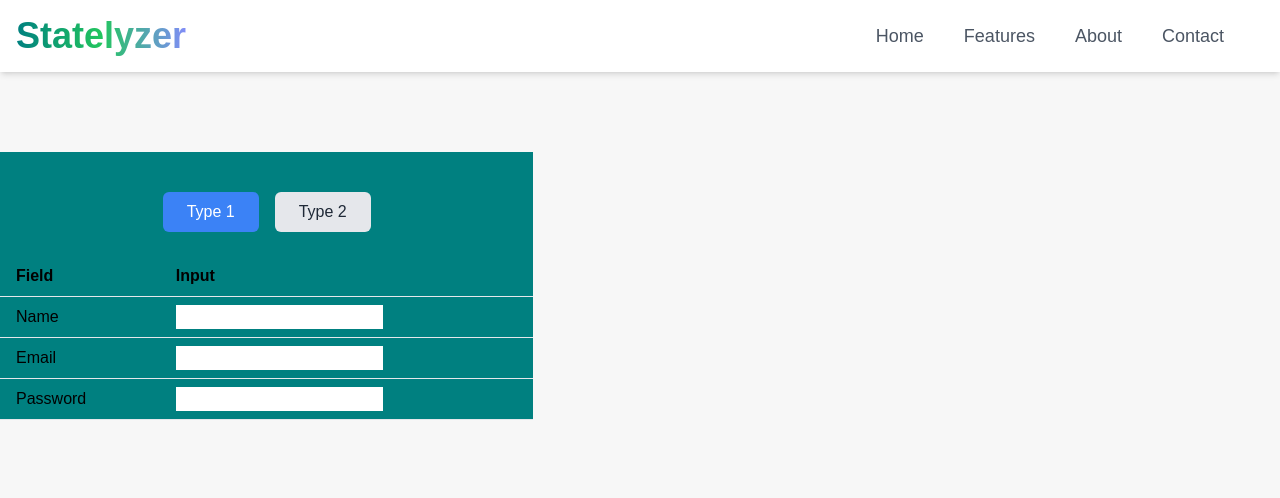
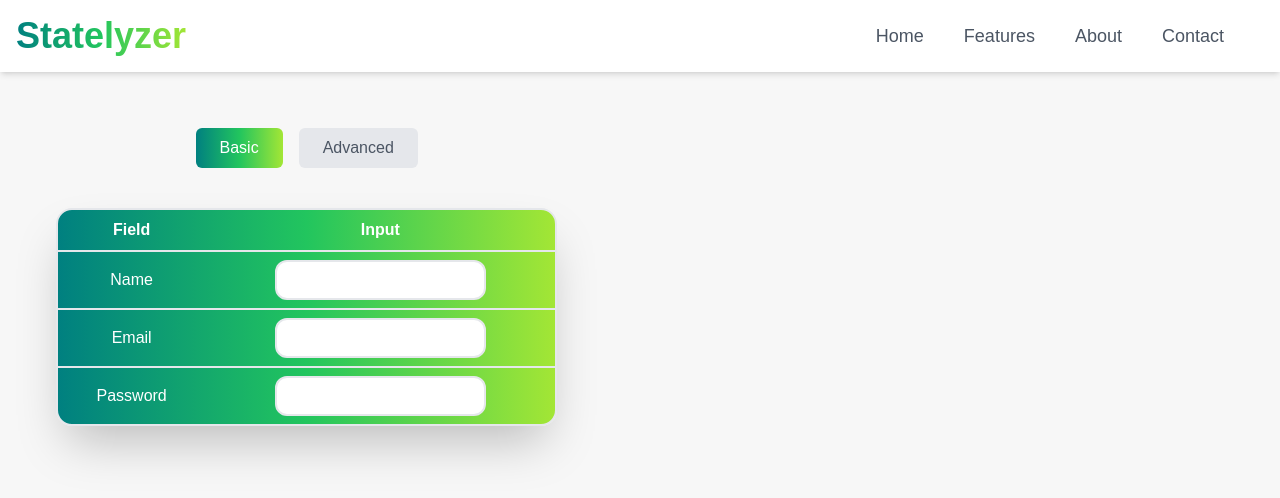
Before and after one commit to vittorio15/Statelyzer, a Next.js app: page / in a window 1280 px wide. Shown: the top 498 px of the page. Built offline with nearby package versions, Linux system fonts and the light colour scheme.

Commit message:
table formatting

```diff
--- a/components/InputField.jsx
+++ b/components/InputField.jsx
@@ -3,8 +3,16 @@
 const InputField = () => {
     return (
       <input
+        className="text-center h-10 rounded-xl border-2 bg-white"
         onKeyDown={(event) => {
-          if (!/[0-9]/.test(event.key) && event.key !== 'Backspace' && event.key !== 'Delete') {
+          const isControlCombo = event.ctrlKey || event.metaKey;
+
+          // Allow numbers, backspace, delete, and common ctrl/meta combinations
+          if (!/[0-9]/.test(event.key) &&
+              event.key !== 'Backspace' &&
+              event.key !== 'Delete' &&
+              event.key !== 'Tab' &&
+              !isControlCombo) {
             event.preventDefault();
           }
         }}
--- a/components/InputTable.jsx
+++ b/components/InputTable.jsx
@@ -6,80 +6,89 @@ import InputField from "./InputField";
 const InputTable = () => {
   const [selectedInput, setSelectedInput] = useState('type1');
 
-
   const handleButtonClick = (inputType) => {
     setSelectedInput(inputType);
   };
 
   return (
-    <div className="bg-primary w-5/12 mt-20">
-        <div className="flex space-x-4 justify-center mb-6">
+    <div>
+      <div className="flex space-x-4 justify-center ml-10 w-5/12 mt-4 mb-2">
         <button
           onClick={() => handleButtonClick('type1')}
-            className={`mt-10 px-6 py-2 rounded-md ${selectedInput === 'type1' ? 'bg-blue-500 text-white' : 'bg-gray-200 text-gray-800'}`}
+          className={`mt-10 px-6 py-2 rounded-md ${selectedInput === 'type1' ? 'bg-gradient-to-r from-primary via-green-500 to-lime-400 text-white' : 'bg-gray-200 text-gray-600'}`}
         >
-            Type 1
+          Basic
         </button>
         <button
           onClick={() => handleButtonClick('type2')}
-            className={`mt-10 px-6 py-2 rounded-md ${selectedInput === 'type2' ? 'bg-blue-500 text-white' : 'bg-gray-200 text-gray-800'}`}
+          className={`mt-10 px-6 py-2 rounded-md ${selectedInput === 'type2' ? 'bg-gradient-to-r from-primary via-green-500 to-lime-400 text-white' : 'bg-gray-200 text-gray-600'}`}
         >
-            Type 2
+          Advanced
         </button>
       </div>
-        { selectedInput === 'type1' ? (
-            <table className="mb-20 min-w-full table-auto border-collapse">
+      {selectedInput === 'type2' ? (
+        <div className="bg-red-400 text-center w-5/12 ml-10 items-centre">
+          <p>Picker place</p>
+        </div>
+      ) :
+        <div className="w-5/12 ml-10 invisible">
+          <p>placeholder</p>
+        </div>
+      }
+      <div className="inputContainer">
+        {selectedInput === 'type1' ? (
+          <table className="inputTable">
             <thead>
               <tr>
-                    <th className="px-4 py-2 border-b text-left">Field</th>
-                    <th className="px-4 py-2 border-b text-left">Input</th>
+                <th className="inputTabelLabel">Field</th>
+                <th className="inputTabelLabel">Input</th>
               </tr>
             </thead>
             <tbody>
               <tr>
-                    <td className="px-4 py-2 border-b">Name</td>
-                    <td className="px-4 py-2 border-b">
+                <td className="inputTabelLabel">Name</td>
+                <td className="numberInputtd">
                   <InputField />
                 </td>
               </tr>
               <tr>
-                    <td className="px-4 py-2 border-b">Email</td>
-                    <td className="px-4 py-2 border-b">
+                <td className="inputTabelLabel">Email</td>
+                <td className="numberInputtd">
                   <InputField />
                 </td>
               </tr>
               <tr>
-                    <td className="px-4 py-2 border-b">Password</td>
-                    <td className="px-4 py-2 border-b">
+                <td className="inputTabelLabel border-b-0">Password</td>
+                <td className="numberInputtd border-b-0">
                   <InputField />
                 </td>
               </tr>
             </tbody>
           </table>
         ) : (
-            <table className="mb-20 min-w-full table-auto border-collapse">
+          <table className="inputTable">
             <thead>
               <tr>
-                    <th className="px-4 py-2 border-b text-left">asdasd</th>
-                    <th className="px-4 py-2 border-b text-left">Input</th>
+                <th className="inputTabelLabel">asdasd</th>
+                <th className="inputTabelLabel">Input</th>
               </tr>
             </thead>
             <tbody>
               <tr>
-                    <td className="px-4 py-2 border-b">Name</td>
-                    <td className="px-4 py-2 border-b">
+                <td className="inputTabelLabel">Name</td>
+                <td className="numberInputtd">
                   <InputField />
                 </td>
               </tr>
               <tr>
-                    <td className="px-4 py-2 border-b">Email</td>
-                    <td className="px-4 py-2 border-b">
+                <td className="inputTabelLabel">Email</td>
+                <td className="numberInputtd">
                   <InputField />
                 </td>
               </tr>
               <tr>
-                    <td className="px-4 py-2 border-b">Password</td>
-                    <td className="px-4 py-2 border-b">
+                <td className="inputTabelLabel border-b-0">Password</td>
+                <td className="numberInputtd border-b-0">
                   <InputField />
                 </td>
               </tr>
@@ -87,6 +96,7 @@ const InputTable = () => {
           </table>
         )}
       </div>
+    </div>
   );
 };
 
--- a/styles/globals.css
+++ b/styles/globals.css
@@ -8,7 +8,7 @@
   }
 
   h1 {
-    @apply text-4xl cursor-default font-bold text-primary bg-gradient-to-r from-primary via-green-500 to-indigo-400 inline-block text-transparent bg-clip-text;
+    @apply text-4xl cursor-default font-bold text-primary bg-gradient-to-r from-primary via-green-500 to-lime-400 inline-block text-transparent bg-clip-text;
   }
   /* styles.css */
 .headerLink {
@@ -19,4 +19,21 @@
   @apply text-teal-400;
 }
 
+.inputContainer {
+  @apply  w-5/12 pb-2 ml-10 rounded-2xl px-4;
 }
+
+.inputTable {
+  @apply my-2 min-w-full table-auto border-separate border-2 bg-gradient-to-r from-primary via-green-500 to-lime-400 rounded-2xl border-spacing-0 shadow-2xl;
+}
+
+
+.numberInputtd {
+  @apply px-4 py-2 flex justify-center border-b-2;
+}
+
+.inputTabelLabel {
+  @apply px-4 py-2 text-center border-b-2 bg-white text-transparent bg-clip-text;
+}
+
+}
```
Also changed, not shown: components/NumberInput.jsx (deleted). Lines whose indentation alone changed are shown as unchanged.
